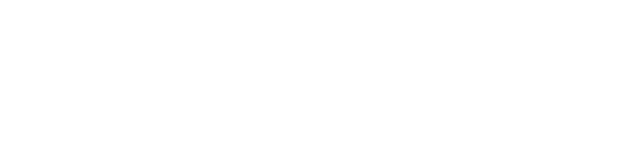
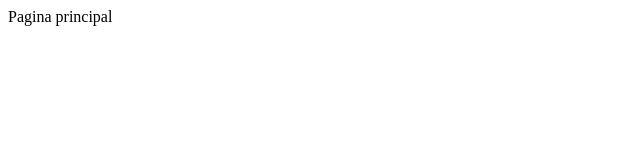
Before and after one commit to oumaimaerraji/Gidariak-Bilbao, a plain HTML site: page index.html in a window 1280 px wide. Shown: the whole page, without its empty margins (0-640 px from the left). Drawn offline with Linux system fonts and the light colour scheme.

Commit message:
primer h1

```diff
--- a/index.html
+++ b/index.html
@@ -9,7 +9,10 @@
 </head>
 
 <body>
+    <header>
+        <h>Pagina principal</h>
 
+    </header>
 </body>
 
 </html>
```
